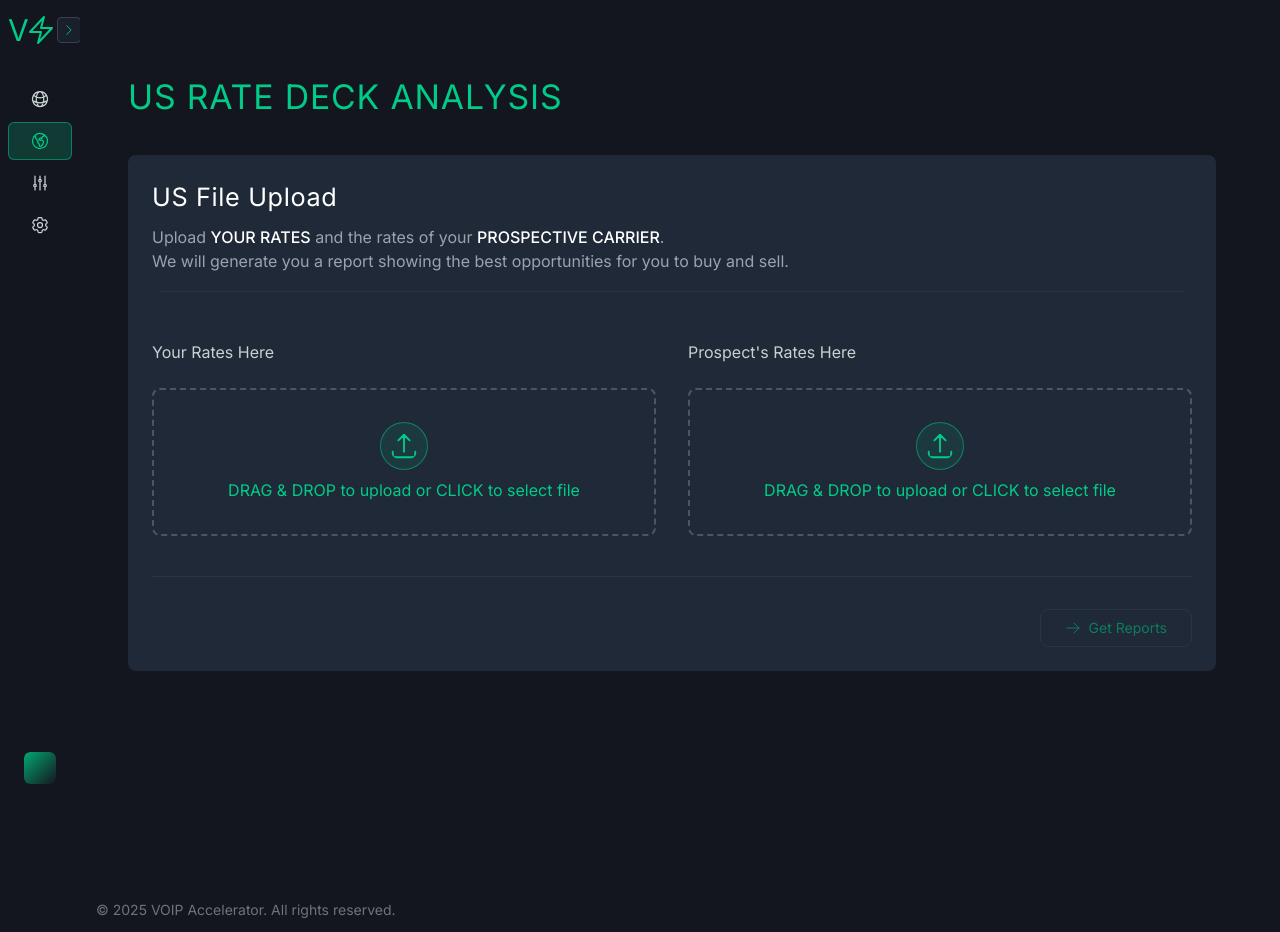
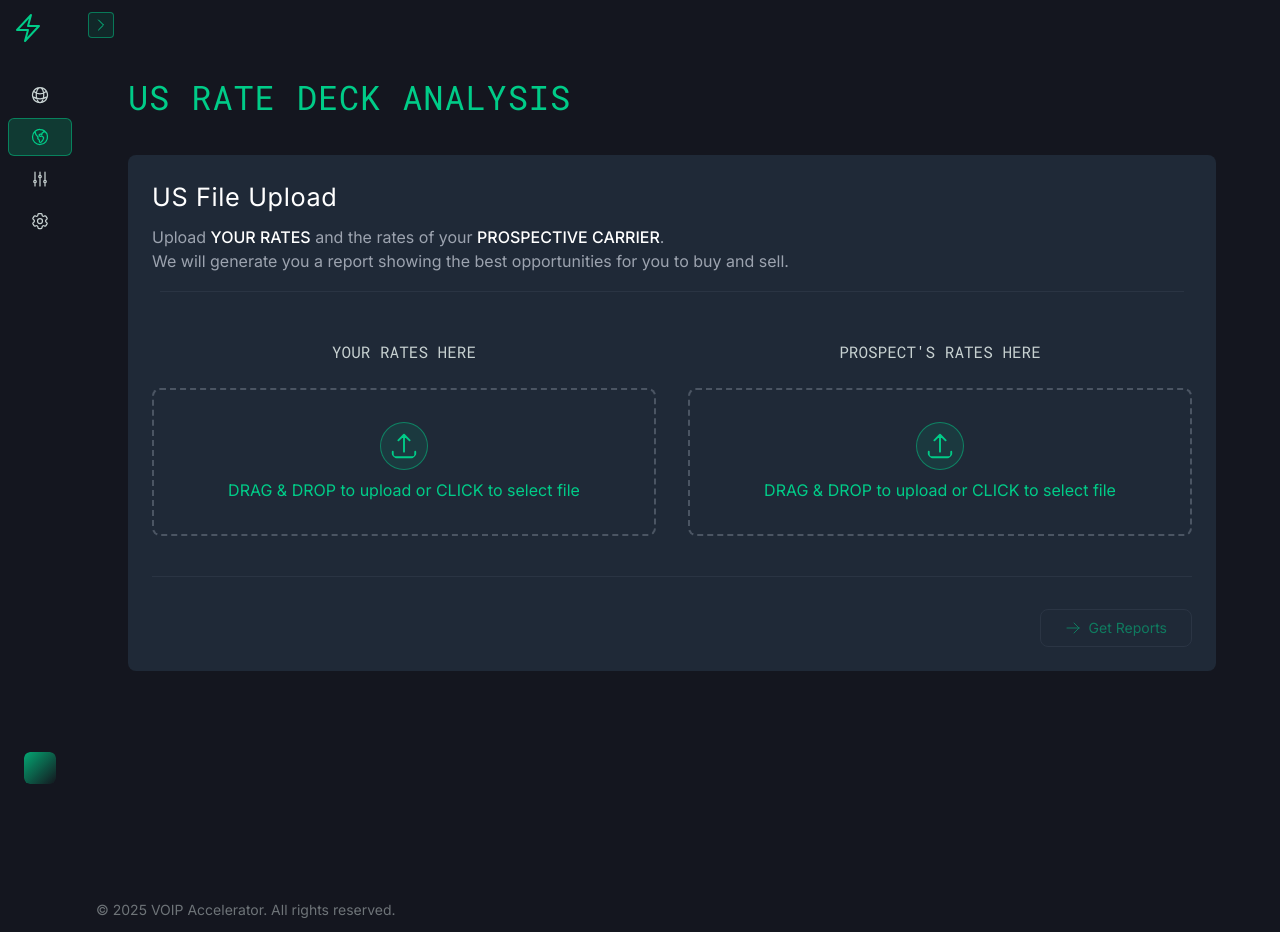
Before and after one commit to kdjordan/voip-accelerator, a Vue app in the folder client/: page /usview in a window 1280 px wide. Built offline with nearby package versions, Linux system fonts and the light colour scheme.

Commit message:
REFACTOR: font changes for app views

```diff
--- a/client/src/components/az/AZFileUploads.vue
+++ b/client/src/components/az/AZFileUploads.vue
@@ -6,7 +6,7 @@
         <div class="grid grid-cols-2 gap-8">
           <!-- Carrier A Upload Zone -->
           <div class="flex flex-col gap-2">
-            <h2 class="text-base text-fbWhite mb-4 text-center uppercase">Your Rates Here</h2>
+            <h2 class="text-base text-fbWhite mb-4 text-center uppercase font-secondary">Your Rates Here</h2>
             <div
               class="relative border-2 rounded-lg p-8 h-[160px] flex items-center justify-center"
               :class="[
@@ -95,7 +95,7 @@
 
           <!-- Carrier B Upload Zone -->
           <div class="flex flex-col gap-2">
-            <h2 class="text-base text-fbWhite mb-4 text-center uppercase">Prospect's Rates Here</h2>
+            <h2 class="text-base text-fbWhite mb-4 text-center uppercase font-secondary">Prospect's Rates Here</h2>
             <div
               class="relative border-2 rounded-lg p-8 h-[160px] flex items-center justify-center"
               :class="[
@@ -194,8 +194,8 @@
             :class="{ 'animate-pulse': isGeneratingReports }"
           >
             <div class="flex items-center justify-center space-x-2">
+              <span class="text-sm text-accent">{{ isGeneratingReports ? 'GENERATING REPORTS' : 'Get Reports' }}</span>
               <ArrowRightIcon class="w-4 h-4 text-accent" />
-              <span class="text-sm text-accent">{{ isGeneratingReports ? 'GENERATING REPORTS' : 'Get Reports' }}</span>
             </div>
           </button>
         </div>
--- a/client/src/components/shared/SideNav.vue
+++ b/client/src/components/shared/SideNav.vue
@@ -2,27 +2,21 @@
   <div class="relative">
     <nav :class="['sidebar', 'border-r border-muted fixed top-0 left-0 bottom-0', isOpen ? 'w-[200px]' : 'w-[80px]']">
       <!-- Logo and Collapse Control -->
-      <div class="px-2 py-3 flex items-center justify-between">
+      <div class="px-3 py-3 flex items-center">
         <RouterLink
           to="/home"
-          class="flex items-center text-accent"
+          class="flex items-center text-accent gap-2"
         >
-          <span class="text-3xl">V</span>
-          <BoltIcon class="w-8 h-8 -ml-1 flex-shrink-0" />
+          <BoltIcon class="w-8 h-8 flex-shrink-0" />
+          <span
+            v-if="isOpen"
+            class="font-medium text-accent whitespace-nowrap"
+            >VOIP Accelerator</span
+          >
         </RouterLink>
-
-        <button
-          @click="toggleSidebar"
-          class="flex items-center justify-center p-1 rounded hover:bg-gray-700 transition-colors bg-gray-800/50 border border-gray-700 min-w-[24px] min-h-[24px]"
-        >
-          <ChevronLeftIcon
-            class="w-4 h-4 text-accent transition-transform"
-            :class="{ 'rotate-180': !isOpen }"
-          />
-        </button>
       </div>
 
-      <ul class="flex-grow mt-4">
+      <ul class="flex-grow mt-4 font-secondary tracking-tight">
         <li
           v-for="item in items"
           :key="item.name"
@@ -117,11 +111,24 @@
         </div>
       </div>
     </nav>
-    <!-- Add this new border element -->
+
+    <!-- Collapse button positioned on the edge -->
+    <button
+      @click="toggleSidebar"
+      class="fixed top-3 transition-all flex items-center justify-center p-1 rounded hover:bg-accent/20 bg-accent/10 border border-accent/50 min-w-[24px] min-h-[24px] z-20"
+      :style="{ left: isOpen ? '208px' : '88px' }"
+    >
+      <ChevronLeftIcon
+        class="w-4 h-4 text-accent transition-transform"
+        :class="{ 'rotate-180': !isOpen }"
+      />
+    </button>
+
+    <!-- This is the drag handle area -->
     <div
       class="ml-2 fixed top-0 bottom-0 w-[8px] hover:bg-fbHover transition-colors cursor-ew-resize"
       :style="{
-        left: isOpen ? '194px' : '58px' /* Adjusted further left to keep centered on border */,
+        left: isOpen ? '194px' : '58px',
         transform: 'translateX(0)',
       }"
       @click="toggleSidebar"
--- a/client/src/components/shared/TopNav.vue
+++ b/client/src/components/shared/TopNav.vue
@@ -1,7 +1,7 @@
 <template>
   <header
     ref="header"
-    class="z-[100] px-24 mx-auto pb-12 font-secondary"
+    class="z-[100] px-16 mx-auto pb-12 font-secondary"
   >
     <nav class="flex justify-between items-center w-full">
       <RouterLink
--- a/client/src/components/us/USFileUploads.vue
+++ b/client/src/components/us/USFileUploads.vue
@@ -6,7 +6,7 @@
         <div class="grid grid-cols-2 gap-8">
           <!-- Your Rates Upload Zone -->
           <div class="flex flex-col gap-2">
-            <h2 class="text-base text-fbWhite mb-4">Your Rates Here</h2>
+            <h2 class="text-base text-fbWhite mb-4 font-secondary text-center uppercase">Your Rates Here</h2>
             <div
               class="relative border-2 rounded-lg p-8 min-h-[120px] flex items-center justify-center"
               :class="[
@@ -84,7 +84,7 @@
 
           <!-- Prospect's Rates Upload Zone -->
           <div class="flex flex-col gap-2">
-            <h2 class="text-base text-fbWhite mb-4">Prospect's Rates Here</h2>
+            <h2 class="text-base text-fbWhite mb-4 font-secondary text-center uppercase">Prospect's Rates Here</h2>
             <div
               class="relative border-2 rounded-lg p-8 min-h-[120px] flex items-center justify-center"
               :class="[
--- a/client/src/pages/AdminLergView.vue
+++ b/client/src/pages/AdminLergView.vue
@@ -1,6 +1,6 @@
 <template>
   <div class="min-h-screen text-white p-8 w-full">
-    <h1 class="text-sizeXl tracking-wide text-accent uppercase mb-8">Lerg Administration</h1>
+    <h1 class="text-sizeXl tracking-wide text-accent uppercase mb-8 font-secondary">Lerg Administration</h1>
 
     <!-- Stats Dashboard -->
     <div class="flex flex-col gap-6 mb-8">
--- a/client/src/pages/AzView.vue
+++ b/client/src/pages/AzView.vue
@@ -2,7 +2,7 @@
   <div class="min-h-screen text-white p-8 w-full">
     <h1 class="mb-8">
       <span
-        class="text-sizeXl tracking-wide text-accent uppercase rounded-lg px-4 py-2"
+        class="text-sizeXl text-accent uppercase rounded-lg px-4 py-2 font-secondary"
       >
         AZ Rate Deck Analysis
       </span>
--- a/client/src/pages/HomeView.vue
+++ b/client/src/pages/HomeView.vue
@@ -19,21 +19,21 @@
       <!-- <div class="absolute inset-0 bg-grid-pattern opacity-10 z-0"></div> -->
 
       <!-- Content container -->
-      <div class="container relative z-10 max-w-5xl w-4/5 mx-auto">
+      <div class="container relative z-10 max-w-7xl mx-auto">
         <div class="space-y-8">
           <!-- Main headline - Large and prominent -->
-          <h1 class="text-6xl md:text-7xl lg:text-5xl font-medium tracking-base">
+          <h1 class="text-6xl md:text-7xl lg:text-size4xl font-medium tracking-tighter">
             Instant Rate Deck Insights
             <!-- <span class="text-accent block mt-2">Instant Rate Deck Insights</span> -->
           </h1>
           <!-- Subheading - Clean and focused -->
-          <p class="text-base md:text-2xl text-fbWhite/80 max-w-3xl tracking-wide">
+          <p class="text-base md:text-2xl text-fbWhite/80 max-w-2xl">
             Compare your rates against theirs, leverage LERG lookups, keep everything safe in your browser, and export
             your reports.
+            <span class="text-white block mt-4 font-secondary text-xl">Simplify your data.</span>
+            <span class="text-white block font-secondary text-xl">Accelerate your decisions.</span>
           </p>
-          <p class="text-base md:text-2xl text-white max-w-3xl tracking-wide">
-            Simplify your data. Accelerate your decisions.
-          </p>
+
 
           <!-- Call to action buttons -->
           <div class="flex flex-wrap gap-4 pt-4">
@@ -120,7 +120,7 @@
           <div class="flex flex-col items-center justify-center text-center max-w-3xl mx-auto">
             <div class="mb-12">
               <p class="text-fbWhite text-sm mx-auto mb-12 tracking-wider font-secondary">GET STARTED</p>
-              <h2 class="text-3xl mb-4 text-white">Ready to optimize your VOIP pricing?</h2>
+              <h2 class="text-3xl mb-8 text-white">Ready to optimize your VOIP pricing?</h2>
               <p class="text-fbWhite text-xl mx-auto w-2/3 font-secondary">Get the cheat code for buying and selling in the VOIP market.</p>
             </div>
             <RouterLink
--- a/client/src/pages/RateSheetView.vue
+++ b/client/src/pages/RateSheetView.vue
@@ -1,7 +1,7 @@
 <template>
   <div class="min-h-screen text-white p-8 w-full">
     <h1 class="mb-8">
-      <span class="text-sizeXl tracking-wide text-accent uppercase px-4 py-2"> Rate Sheet Formalizer </span>
+      <span class="text-sizeXl tracking-wide text-accent uppercase px-4 py-2 font-secondary"> Rate Sheet Formalizer </span>
     </h1>
 
     <!-- Stats Dashboard -->
--- a/client/src/pages/UsView.vue
+++ b/client/src/pages/UsView.vue
@@ -1,6 +1,6 @@
 <template>
   <div class="min-h-screen text-white p-8 w-full">
-    <h1 class="text-sizeXl tracking-wide text-accent uppercase mb-8">US Rate Deck Analysis</h1>
+    <h1 class="text-sizeXl tracking-wide text-accent uppercase mb-8 font-secondary">US Rate Deck Analysis</h1>
     <USContentHeader />
 
     <div>
```
